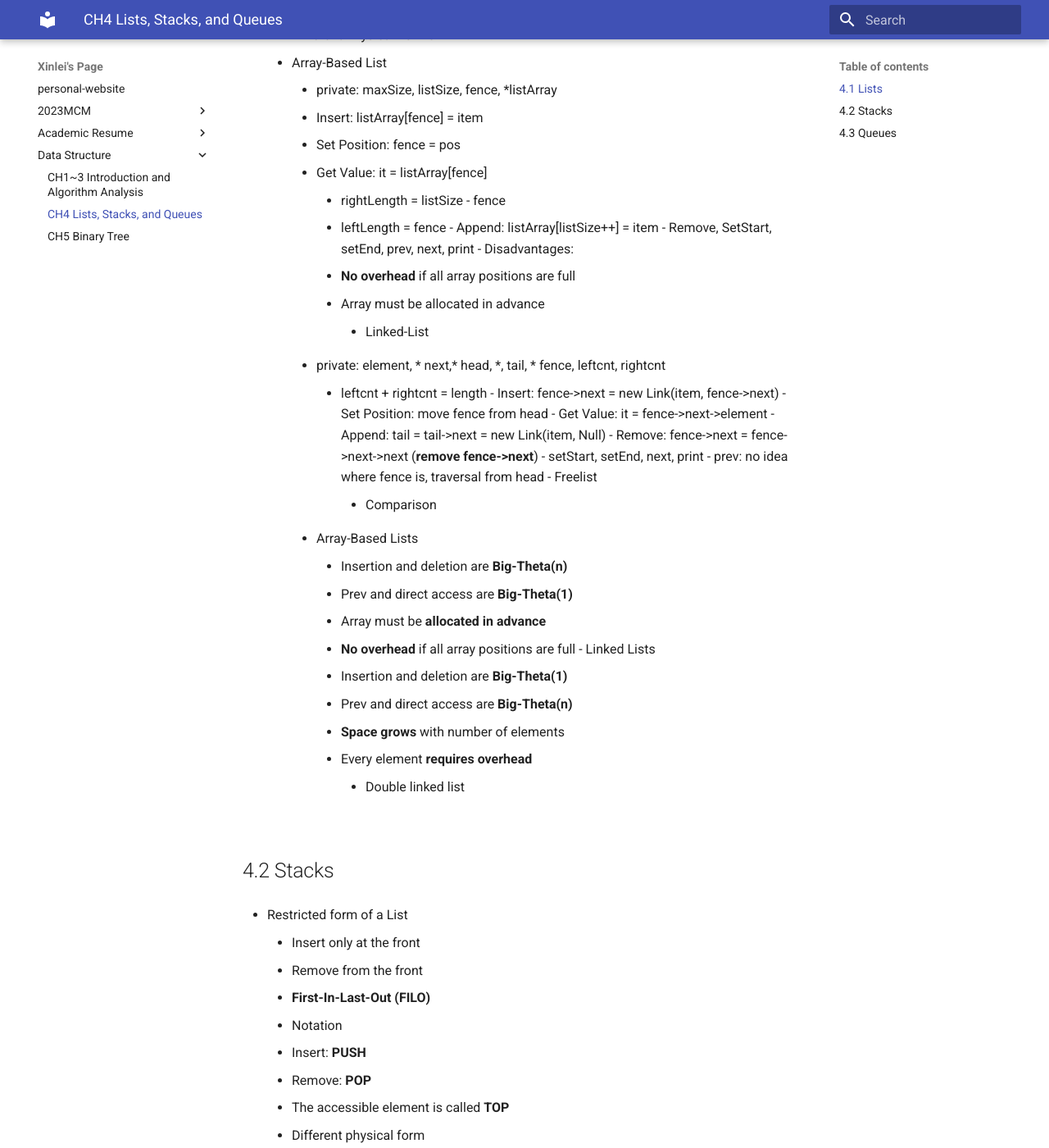
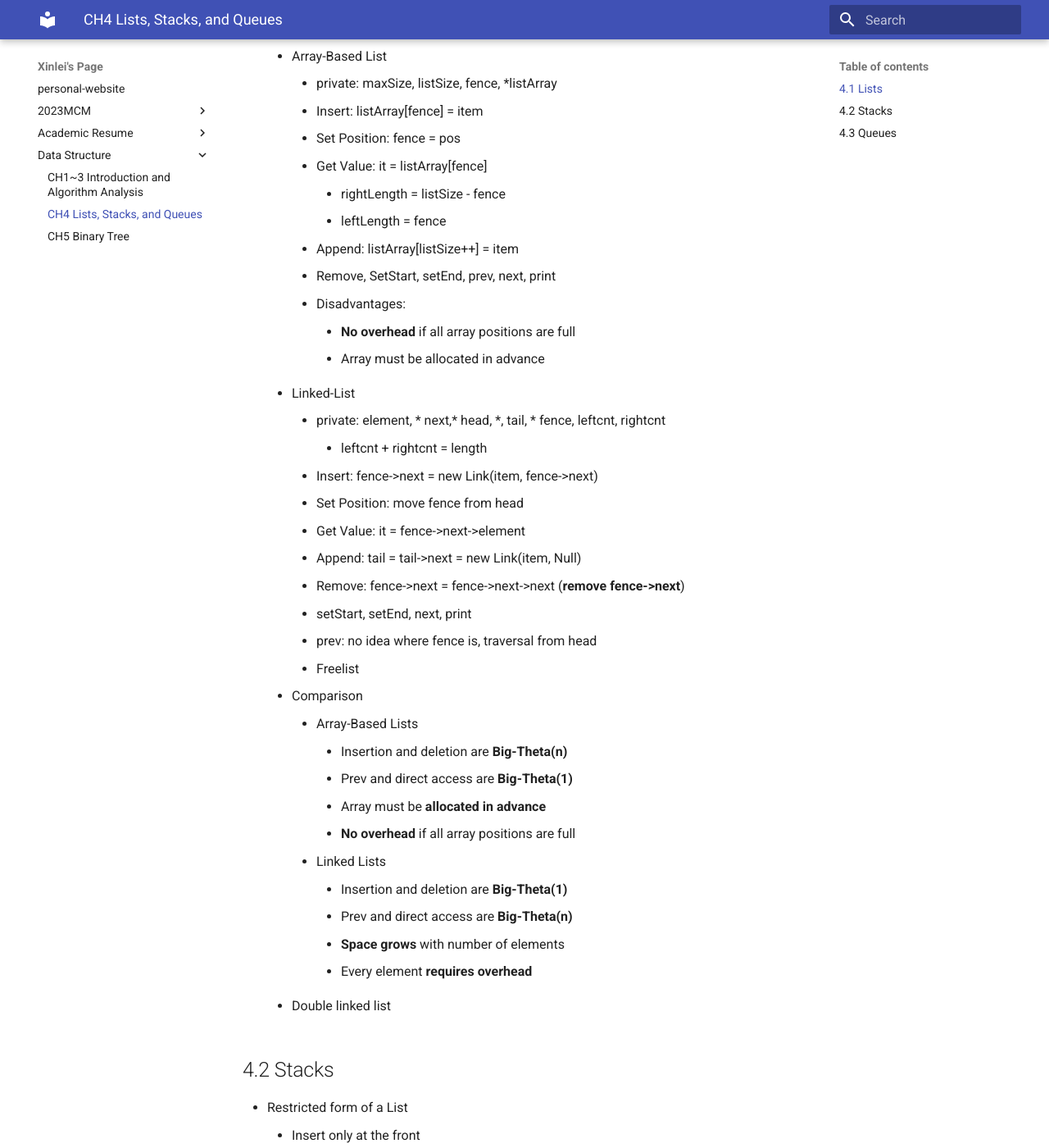
Before and after one commit to GuanQinG-GitHub/XinleiZhang_Website, an MkDocs documentation site: the page built from docs/Data Structure/CH4 Lists, Stacks, and Queues.md, in a window 1280 px wide and 1400 px high, scrolled down 754 px. Shown: the whole window at 82% size. Built offline with MkDocs 1.6.1 and Material for MkDocs 9.7.7, drawn with Linux system fonts in a browser that asks for light colours; part of the change alters nothing that is shown; some of the changed text lies outside the part shown.

```diff
--- a/docs/Data Structure/CH4 Lists, Stacks, and Queues.md
+++ b/docs/Data Structure/CH4 Lists, Stacks, and Queues.md
@@ -1,50 +1,36 @@
 # CH4 Lists, Stacks, and Queues
-
 ## 4.1 Lists
-
 - For data which are **finite** and **in order**
-
     - e.g., Student records which store the score for each student
 - Terminology
-
     - Each element has a **data type** (atomic or structure)
     - **Empty list** contains no element
     - The **length** is the number of elements stored
     - The beginning of the list is called the **head**
     - The end of the list is called the **tail**
 - Types
-
     - Sorted Lists
-
         - elements positioned in **ascending or descending order** of value
     - Unsorted Lists
-
         - **No necessary relationship** between element values and positions
 - Functions
-
     - Get value, Insert, Modify, Delete, Search
 - ADT
 - Different Physical Forms
-
     - Array-Based List
-
         - private: maxSize, listSize, fence, \*listArray
         - Insert: listArray[fence] = item
         - Set Position: fence = pos
         - Get Value: it = listArray[fence]
-
             - rightLength = listSize - fence
             - leftLength = fence
         - Append: listArray[listSize++] = item
         - Remove, SetStart, setEnd, prev, next, print
         - Disadvantages:
-
             - **No overhead** if all array positions are full
             - Array must be allocated in advance
     - Linked-List
-
         - private: element, \* next,\* head, \*, tail, \* fence, leftcnt, rightcnt
-
             - leftcnt + rightcnt = length
         - Insert: fence->next = new Link<Elem>(item, fence->next)
         - Set Position: move fence from head
@@ -55,75 +41,54 @@
         - prev: no idea where fence is, traversal from head
         - Freelist
     - Comparison
-
         - Array-Based Lists
-
             - Insertion and deletion are **Big-Theta(n)**
             - Prev and direct access are **Big-Theta(1)**
             - Array must be **allocated in advance**
             - **No overhead** if all array positions are full
         - Linked Lists
-
             - Insertion and deletion are **Big-Theta(1)**
             - Prev and direct access are **Big-Theta(n)**
             - **Space grows** with number of elements
             - Every element **requires overhead**
     - Double linked list
-
 ## 4.2 Stacks
-
 - Restricted form of a List
-
     - Insert only at the front
     - Remove from the front
     - **First-In-Last-Out (FILO)**
 - Notation
-
     - Insert: **PUSH**
     - Remove: **POP**
     - The accessible element is called **TOP**
 - Different physical form
-
     - Array-Based Stack
-
         - private: maxSize, top, \* listArray
         - Push: listArray[top++] = it
         - Pop: it = listArray[--top]
     - Linked Stack
-
         - link \* top, size
         - Push: top = new Link<Elem>(it,top)
         - Pop: Link<Elem>\* ltemp = top->next; delete top; top = ltemp;
-
 ## 4.3 Queues
-
 - Restricted form of a list
-
     - Insert at one end
     - Remove from the other end
     - **First-In-First-Out (FIFO)**
 - Notation
-
     - Insert: **Enqueue**
     - Delete: **Dequeue**
     - First Element: **Front**
     - Last Element: **Rear**
 - Different physical form
-
     - Array-Based Queue
-
         - private: size, front, rear, \* listArray
         - enqueue: listArray[rear] = it
         - dequqeq: it = listArray[front]; front = front + 1
-        - One problem
-            [image]
-
+        - One problem: the queue is full although some memory spaces are available.
             One solution: Circular Queue
-
             [Introduction and Array Implementation of Circular Queue - GeeksforGeeks](https://www.geeksforgeeks.org/introduction-and-array-implementation-of-circular-queue/)
-
     - Linked Queue
-
         - private: link \* front, link \* rear, size
         - enqueue: rear->next = new link; rear = rear->next
         - dequeue: front = front->next;
```
